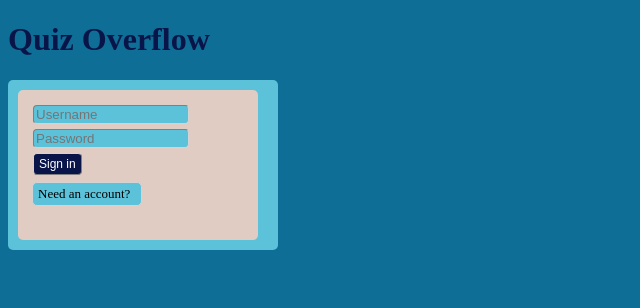
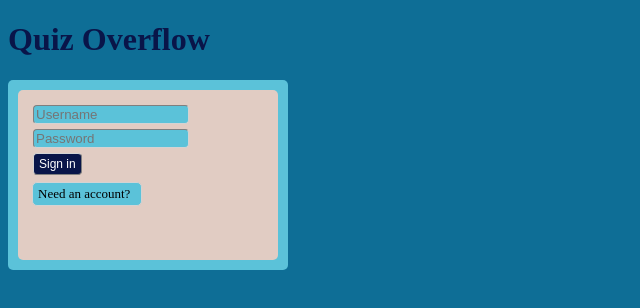
Before and after one commit to PFA-Scratchpad/quiz-overflow, a React app: page / in a window 1280 px wide. Shown: the top 308 px of the page, without its empty margins (0-640 px from the left). Built offline with nearby package versions, Linux system fonts and the light colour scheme.

Commit message:
CSS changes for signup/signin

```diff
--- a/client/components/Login.jsx
+++ b/client/components/Login.jsx
@@ -14,10 +14,12 @@ class Login extends Component {
           <input className="password" name="password" placeholder="Password" type="password" />
           <input className="submit" type="submit" name="submit" value="Sign in" />
         </form>
-        <a className="alternateOption" onClick={this.props.goToSignup} name="#">
+        <a onClick={this.props.goToSignup} name="#">
           Need an account?
         </a>
+        <div className="errorMessage">
         {this.props.loginFailure ? errorMsg : ''}
+        </div>
       </div>
     );
   }
--- a/client/components/Signup.jsx
+++ b/client/components/Signup.jsx
@@ -15,7 +15,9 @@ class Signup extends Component {
           <input className="submit" type="submit" value="Sign up" />
         </form>
         <a onClick={this.props.goToLogin}>Have an account already?</a>
+        <div className="errorMessage">
         {this.props.loginFailure ? errorMsg : ''}
+        </div>
       </div>
     );
   }
--- a/client/styles.scss
+++ b/client/styles.scss
@@ -8,7 +8,7 @@ body {
   padding: 10px;
   width: 400px;
   border-radius: 5px;
-  width: 250px;
+  width: 260px;
 }
 
 #login,
@@ -17,8 +17,8 @@ body {
   background-color: #e1ccc3;
   color: #1670c4;
   padding: 10px;
-  width: 220px;
-  height: 130px;
+  width: 240px;
+  height: 150px;
 }
 
 .username,
@@ -72,3 +72,11 @@ a:hover {
   background-color: darken(#5bc2d9, 10%);
   cursor: pointer;
 }
+
+.errorMessage {
+  margin-top: 10px;
+  margin-left: 5px;
+  // background-color: red;
+  color: red;
+  font-size: 13px;
+}
```
